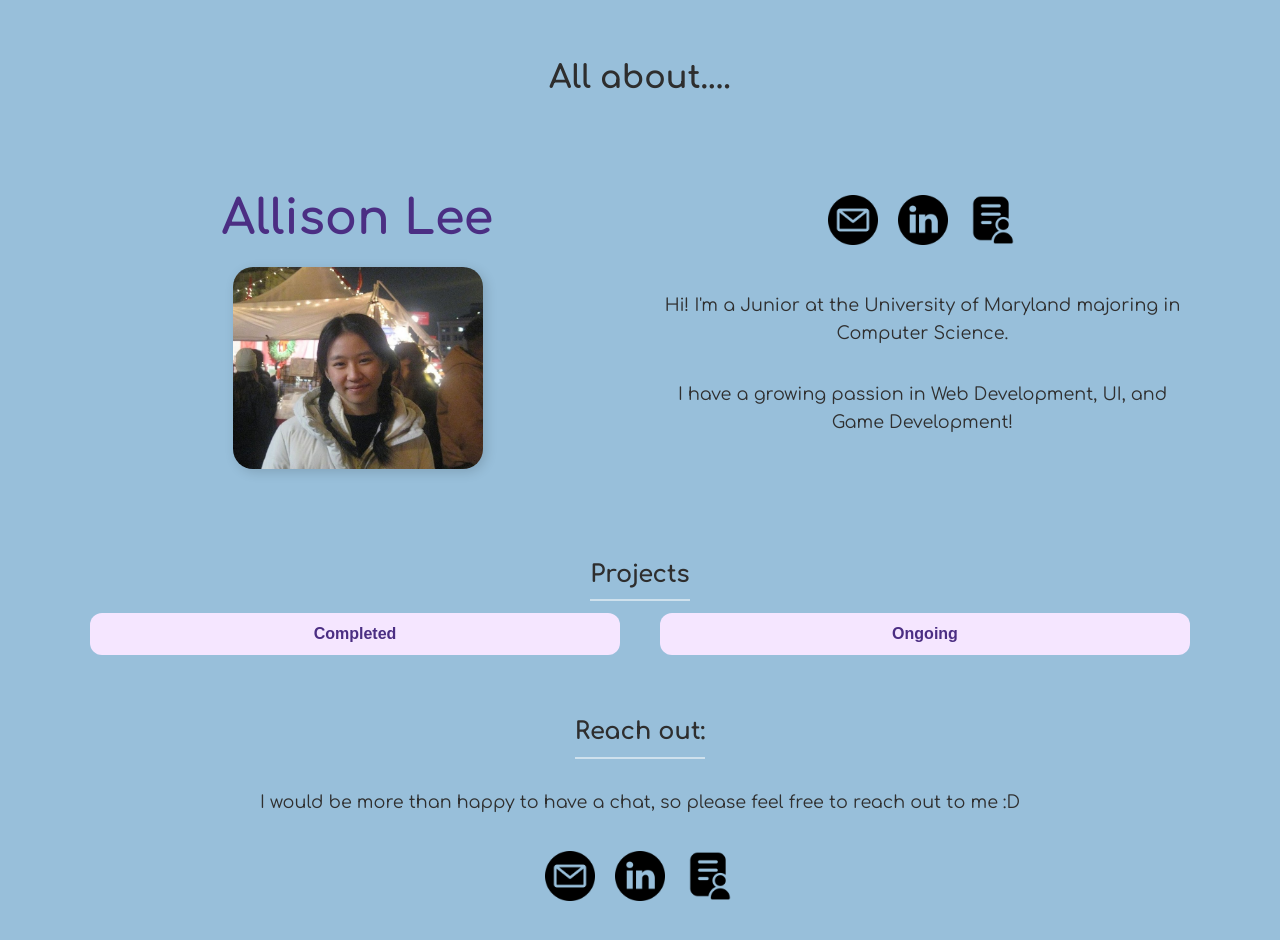
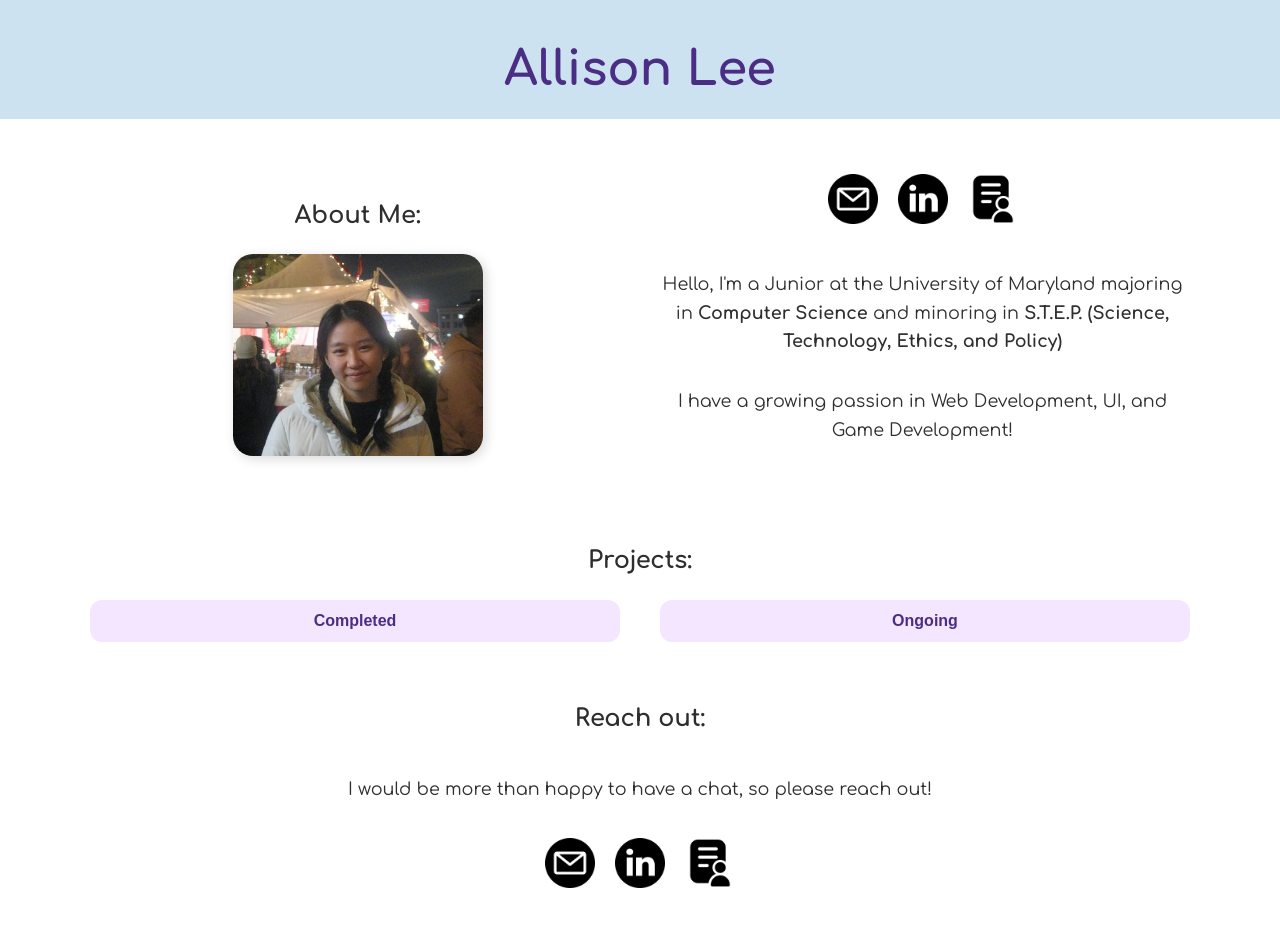
Before and after one commit to allison405/allison405, a plain HTML site: page index.html in a window 1280 px wide. After the commit the page ends 917 px from the top, so only its background shows below. Drawn offline with Linux system fonts and the light colour scheme; a web font is replaced by a local one.

Commit message:
Website header

```diff
--- a/index.html
+++ b/index.html
@@ -10,10 +10,13 @@
     </head>
 
     <body>
-        <h2>All about....</h2>
+        <header>
+            <h1>Allison Lee</h1>
+        </header>
+
         <div class="intro-container">
             <div class="intro-left">
-                <h1><strong>Allison Lee</strong></h1>
+                <h3><strong>About Me:</strong></h3>
                 <div class="profile-container">
                     <img src="Profile.jpg" alt="Profile Picture">
                 </div>
@@ -30,11 +33,11 @@
                         <img src="form.png" alt="Resume Icon">
                     </a>
                 </div>
-                <p>Hi! I'm a Junior at the University of Maryland majoring in Computer Science.</p>
+                <p>Hello, I'm a Junior at the University of Maryland majoring in <strong>Computer Science</strong> and minoring in <strong>S.T.E.P. (Science, Technology, Ethics, and Policy)</strong></p>
                 <p>I have a growing passion in Web Development, UI, and Game Development!</p>
             </div>
         </div>
-        <h3>Projects</h3>
+        <h3>Projects:</h3>
         <div class="projects-container">
         <div class="projects-left">
             <button class="proj-button" onclick="toggleProjects('completed')">Completed</button>
@@ -87,7 +90,7 @@
             </div>
         </div>
         <h3>Reach out:</h3>
-        <p>I would be more than happy to have a chat, so please feel free to reach out to me :D</p>
+        <p>I would be more than happy to have a chat, so please reach out!</p>
         <div class="icon-links">
             <a href="https://mail.google.com/mail/?view=cm&fs=1&to=allisonlee422@gmail.com">
                 <img src="email.png" alt="Email Icon">
--- a/style.css
+++ b/style.css
@@ -1,13 +1,17 @@
 html {
-    background-color: #98bfda;
     font-family: 'Comfortaa', cursive;
     scroll-behavior: smooth;
+}
+
+header{
+    width: 100vw;
+    background-color: #cce2f1;
 }
 
 body {
     max-width: 1100px;
     margin: 0 auto;
-    padding: 25px;
+    padding: 0px;
     color: #333;
     line-height: 1.6;
     display: flex;
@@ -50,7 +54,6 @@ body {
 }
 
 h1 { font-size: 3rem; color: #4b2e83; margin-bottom: 0.2em; text-align: center; }
-h2 { font-size: 2rem; color: #2e2e2e; margin-bottom: 0.5em; text-align: center; }
 h3 { font-size: 1.5rem; color: #2e2e2e; margin-top: 2em; margin-bottom: 0.5em; border-bottom: 2px solid #ffffff88; padding-bottom: 5px; }
 
 p { font-size: 1.1rem; margin-bottom: 15px; color: #2f2f2f; text-align: center; }
@@ -137,7 +140,6 @@ p { font-size: 1.1rem; margin-bottom: 15px; color: #2f2f2f; text-align: center;
 @media (max-width: 768px) {
     body { padding: 15px; }
     h1 { font-size: 2.5rem; }
-    h2 { font-size: 1.8rem; }
     h3 { font-size: 1.3rem; }
 
     .projects-container { flex-direction: column; gap: 20px; }
```
